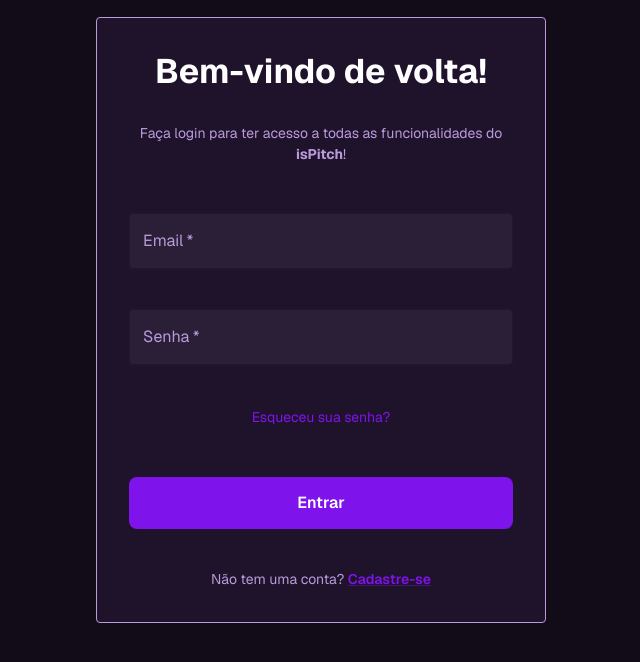
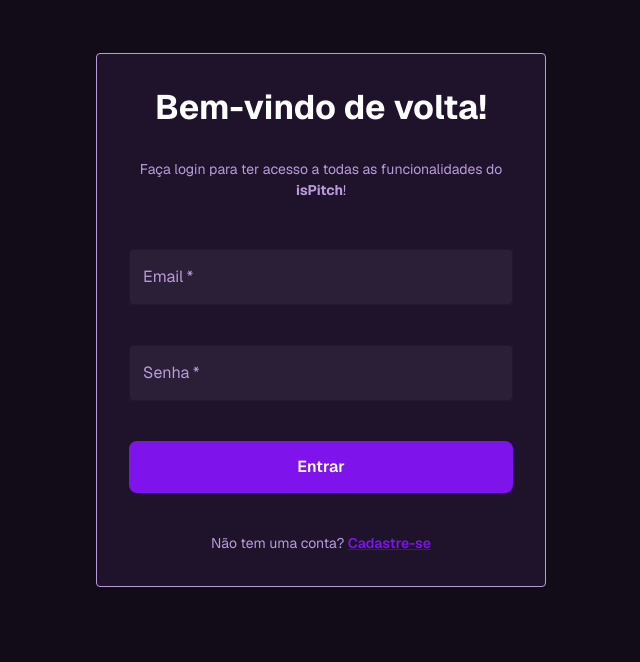
Before and after one commit to Oratur/isPitch, a Next.js app in the folder frontend/: page /login in a window 1280 px wide. Shown: the top 662 px of the page, without its empty margins (319-959 px from the left). Built offline with nearby package versions, Linux system fonts and the light colour scheme; no server answers; a web font is replaced by a local one; what @mui/material-nextjs would draw is missing.

Commit message:
feat: Removed "forgot password" button from login page

```diff
--- a/frontend/src/app/(auth)/login/page.tsx
+++ b/frontend/src/app/(auth)/login/page.tsx
@@ -31,6 +31,7 @@ export default function LoginPage() {
       <MyBox
         variant="card"
         component="form"
+        noValidate
         onSubmit={handleSubmit}
         sx={{
           width: '100%',
@@ -87,21 +88,6 @@ export default function LoginPage() {
           }}
         />
 
-        <Box sx={{ textAlign: 'right', mb: 3 }}>
-          <MuiLink
-            component={Link}
-            href="/forgot-password"
-            underline="hover"
-            sx={{
-              color: theme.palette.purple.main,
-              fontSize: '0.875rem',
-              '&:hover': { color: theme.palette.purple.light1 },
-            }}
-          >
-            Esqueceu sua senha?
-          </MuiLink>
-        </Box>
-
         <Button
           type="submit"
           variant="button1"
--- a/frontend/src/domain/auth/hooks/useLogin.ts
+++ b/frontend/src/domain/auth/hooks/useLogin.ts
@@ -13,5 +13,13 @@ export const useLogin = () => {
       toast.success(`Bem-vindo, ${data.user.name}!`);
       router.push('/dashboard');
     },
+
+    onError: (error: any) => {
+      const backendMessage =
+        error?.response?.data?.message ||
+        //error?.message ||
+        'Falha ao fazer login. Verifique os dados enviados e tente novamente.';
+      toast.error(backendMessage);
+    },
   });
 };
```
